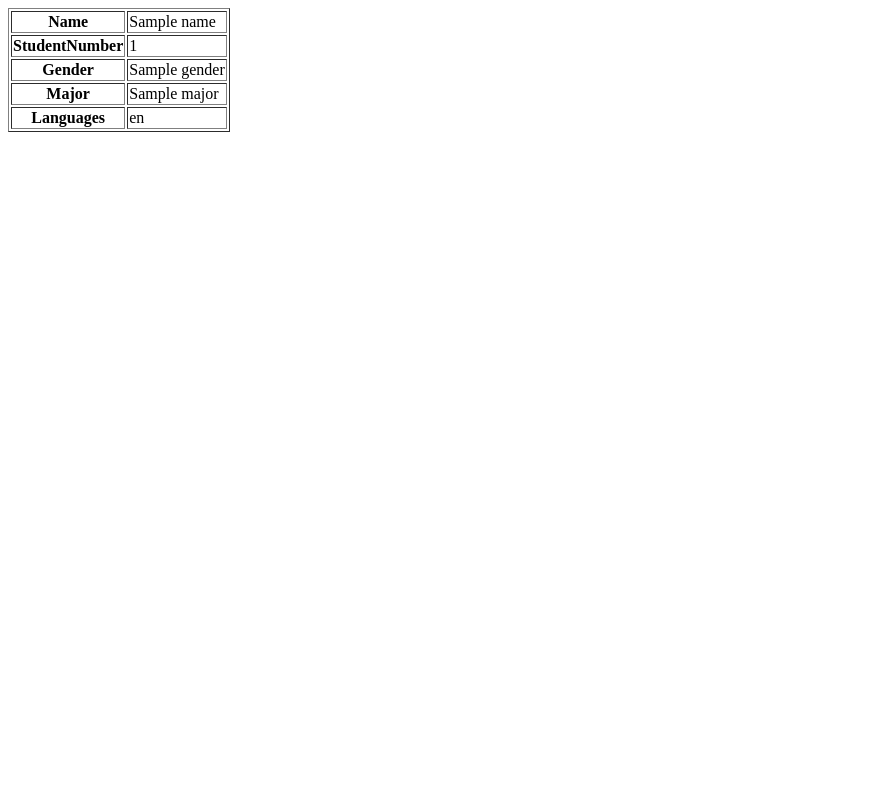
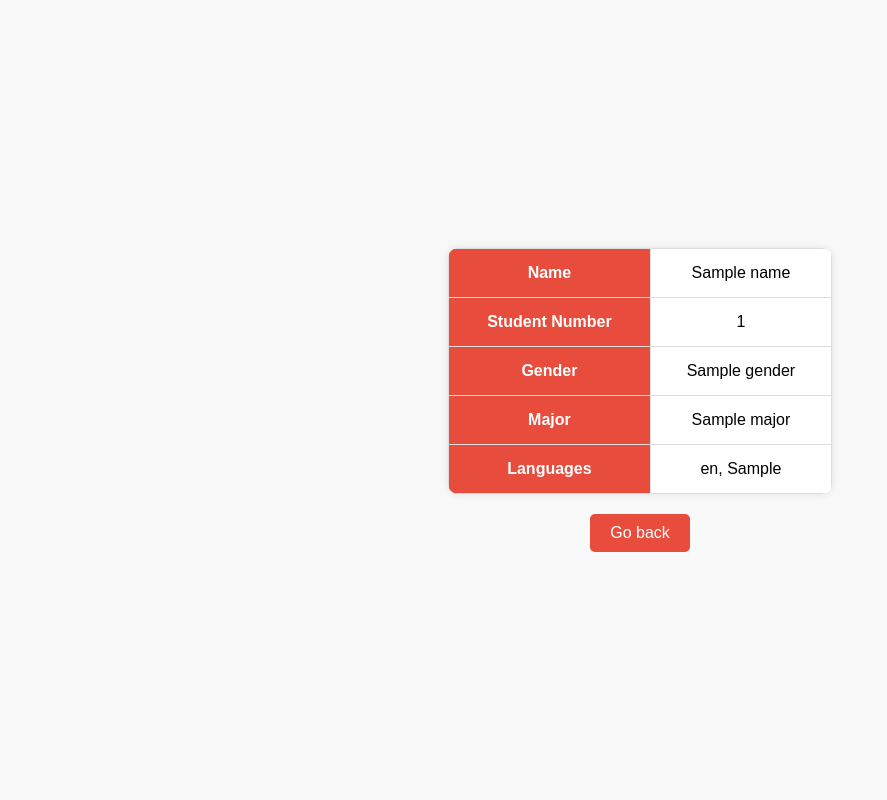
Before and after one commit to CSID-DGU/2024-2-OSSPrac-CROSS-05, a Flask app: template Subject3_1/templates/result.html in a window 1280 px wide. Shown: the whole page, without its empty margins (0-887 px from the left). Run offline with Flask 3, Linux system fonts and the light colour scheme; the template is opened without the code that fills it: most values are stand-ins (such as "Sample title", 1, 10 or a date in 2020).

Commit message:
modify result

```diff
--- a/Subject3_1/templates/result.html
+++ b/Subject3_1/templates/result.html
@@ -1,17 +1,73 @@
 <!DOCTYPE html>
 <html lang="ko">
 <head>
-    <title>Result Page</title>
+    <meta charset="UTF-8">
+    <title>result Page</title>
+    <style>
+        body {
+            font-family: Arial, sans-serif;
+            background-color: #f9f9f9;
+            display: flex;
+            justify-content: center;
+            align-items: center;
+            height: 100vh;
+            margin: 0;
+            text-align: center;
+            flex-direction: column;
+        }
+
+        table {
+            background-color: #ffffff;
+            border-collapse: collapse;
+            width: 30%;
+            box-shadow: 0 0 10px rgba(0, 0, 0, 0.1);
+            border-radius: 10px;
+            overflow: hidden;
+            margin: 0 auto;
+        }
+
+        th, td {
+            border: 1px solid #ddd;
+            padding: 15px;
+            text-align: center;
+        }
+
+        th {
+            background-color: #e74c3c;
+            color: white;
+            font-weight: bold;
+        }
+
+        td {
+            background-color: #ffffff;
+        }
+
+        .button {
+            margin-top: 20px;
+            padding: 10px 20px;
+            font-size: 16px;
+            color: #ffffff;
+            background-color: #e74c3c;
+            border: none;
+            border-radius: 5px;
+            cursor: pointer;
+            text-decoration: none;
+        }
+
+        .button:hover {
+            background-color: #d43f31;
+        }
+    </style>
 </head>
 <body>
     <!-- 사용자가 입력한 결과를 표시하는 테이블 -->
-    <table border="1">
+    <table>
         <tr>
             <th>Name</th>
             <td>{{ Name }}</td>
         </tr>
         <tr>
-            <th>StudentNumber</th>
+            <th>Student Number</th>
             <td>{{ StudentNumber }}</td>
         </tr>
         <tr>
@@ -24,8 +80,11 @@
         </tr>
         <tr>
             <th>Languages</th>
-            <td>{{ Languages }}</td>
+            <td>{% if Languages %}{{ Languages }}{% endif %}{% if OtherPL and OtherPL != "" %}{% if Languages %}, {% endif %}{{ OtherPL }}{% endif %}</td>
         </tr>
     </table>
+
+    <!-- 메인 페이지로 돌아가는 버튼 -->
+    <a href="/" class="button">Go back</a>
 </body>
 </html>
```
Also changed, not shown: 2 other files.
